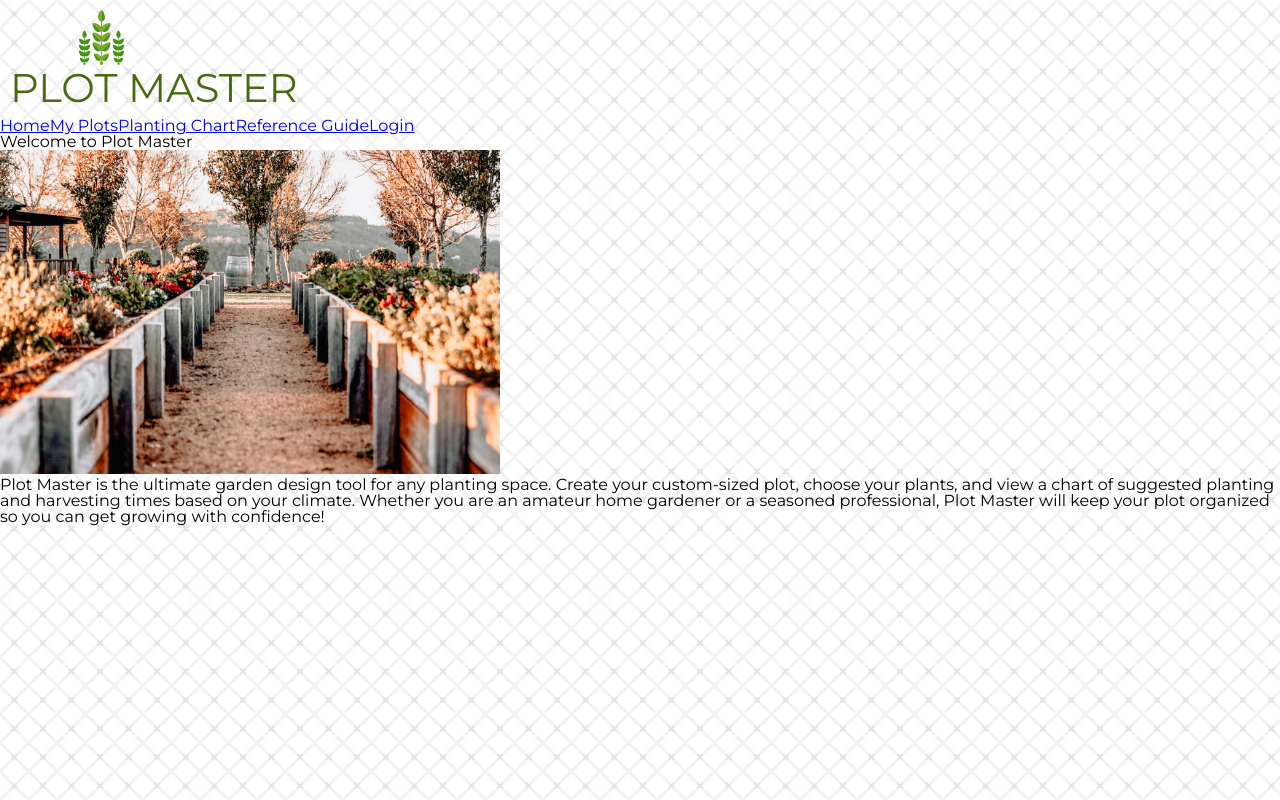
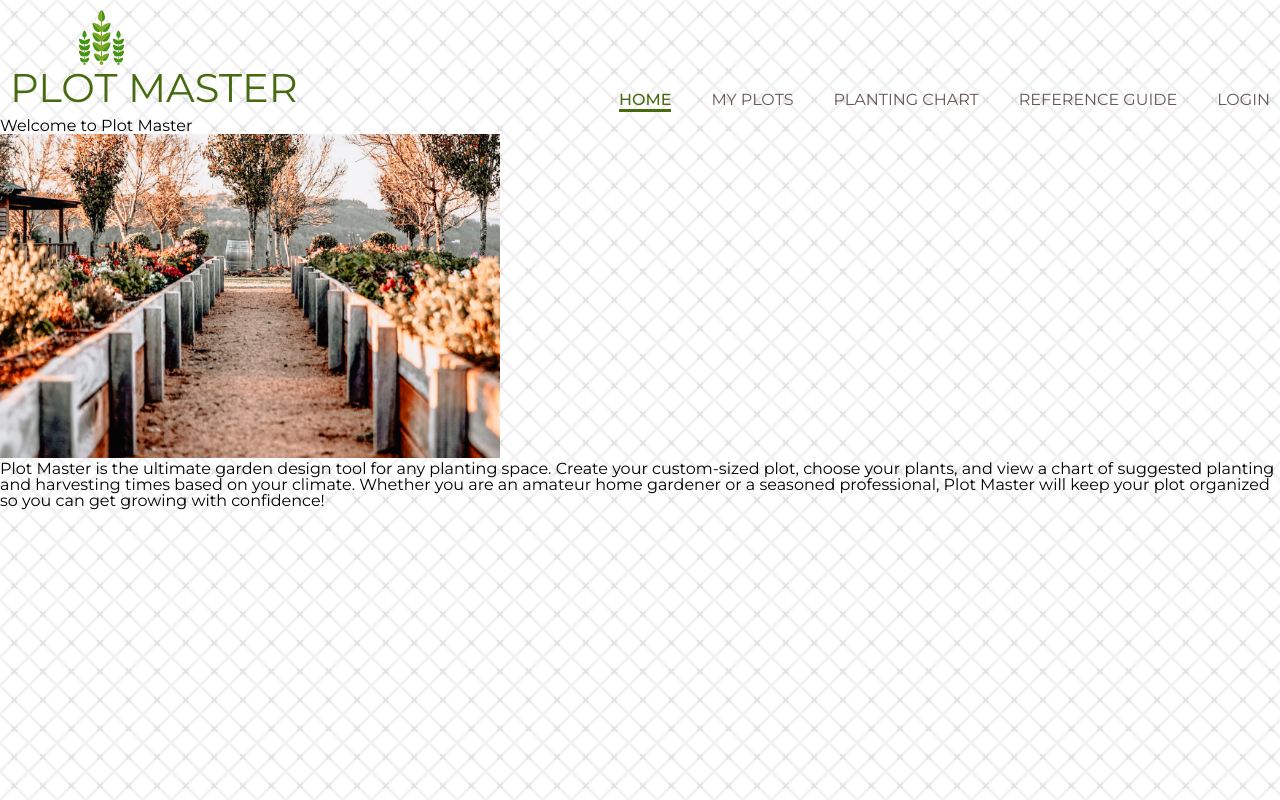
Before and after one commit to mikedichello/plot-master, a React app: page / in a window 1280 px wide. Built offline with nearby package versions, Linux system fonts and the light colour scheme.

Commit message:
nav ready

```diff
--- a/frontEndSrc/js/components/Router.js
+++ b/frontEndSrc/js/components/Router.js
@@ -42,10 +42,13 @@ class MainRouter extends Component {
 								src={'../img/crops.svg'}
 								alt="plot master crop"
 							/>
-							<h1 className="logo-type">Plot Master</h1>
+							<a href="/">
+								<h1 className="logo-type">Plot Master</h1>
+							</a>
 						</div>
 						<nav className="navbar-light bg-light row">
 							<NavLink
+								exact
 								to="/"
 								activeClassName="is-active"
 								className="nav-item m-2"
@@ -82,7 +85,7 @@ class MainRouter extends Component {
 							</NavLink>
 						</nav>
 					</header>
-					<Route exact path="/" component={Home} />
+					<Route path="/" exact component={Home} />
 					<Route path="/my-plots" component={Plot} />
 					<Route path="/planting-chart" component={PlantingChart} />
 					<Route path="/plant-reference" component={PlantReference} />
--- a/frontEndSrc/scss/_home.scss
+++ b/frontEndSrc/scss/_home.scss
@@ -1,3 +1,8 @@
+header {
+	display: flex;
+	flex-flow: row nowrap;
+	align-items: flex-end;
+	justify-content: space-between;
 	.app-logo {
 		margin: 10px;
 		.logo-icon {
@@ -5,9 +10,30 @@
 			height: auto;
 			margin-left: 64px;
 		}
+		a {
+			text-decoration: none;
+		}
 		.logo-type {
 			color: #486a11;
 			font-size: 2.5em;
 			text-transform: uppercase;
 		}
 	}
+	nav {
+		margin: 10px;
+		text-transform: uppercase;
+		a {
+			margin: 0 20px;
+			text-decoration: none;
+			color: #665857;
+		}
+		.is-active {
+			color: #486a11;
+			font-weight: 500;
+			border-bottom: 3px solid;
+		}
+		a:last-child {
+			margin-right: 0;
+		}
+	}
+}
--- a/frontEndSrc/scss/_plot.scss
+++ b/frontEndSrc/scss/_plot.scss
@@ -1,7 +1,3 @@
-
-
-
-
 .subplot:hover {
 	background-color: lightsalmon;
 }
```
Also changed, not shown: public/index.html (+1 -1 lines), public/css/styles.css, 2 other files. Lines whose indentation alone changed are shown as unchanged.
